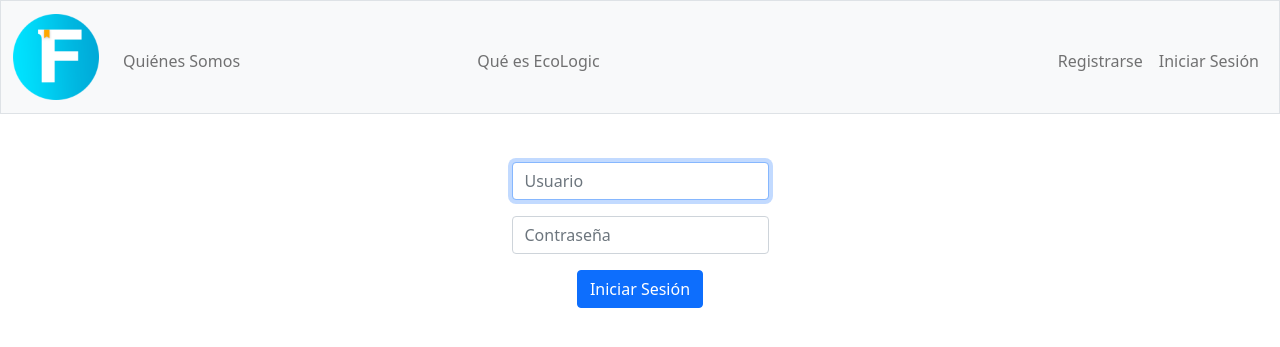
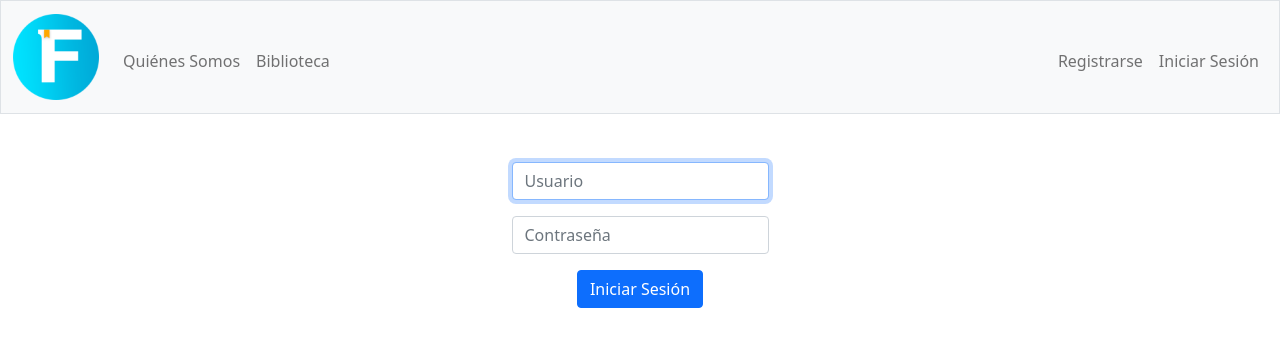
Before and after one commit to Luudeus/EcoLogic, a Flask app: page /login in a window 1280 px wide. Shown: the top 347 px of the page. Run offline with Flask 3, Linux system fonts and the light colour scheme.

Commit message:
Edit navbar

```diff
--- a/templates/layout.html
+++ b/templates/layout.html
@@ -29,10 +29,8 @@
                 </button>
                 <div class="collapse navbar-collapse" id="navbar">
                     <ul class="navbar-nav me-auto mt-2">
-                        <li class="nav-item"><a class="nav-link" href="/example">Quiénes Somos</a></li>
-                    </ul>
-                    <ul class="navbar-nav me-auto mt-2">
-                        <li class="nav-item"><a class="nav-link" href="/example">Qué es EcoLogic</a></li>
+                        <li class="nav-item"><a class="nav-link" href="/quienes-somos">Quiénes Somos</a></li>
+                        <li class="nav-item"><a class="nav-link" href="/biblioteca">Biblioteca</a></li>
                     </ul>
                     {% if session["user_id"] %}
                         <ul class="navbar-nav ms-auto mt-2">
```
